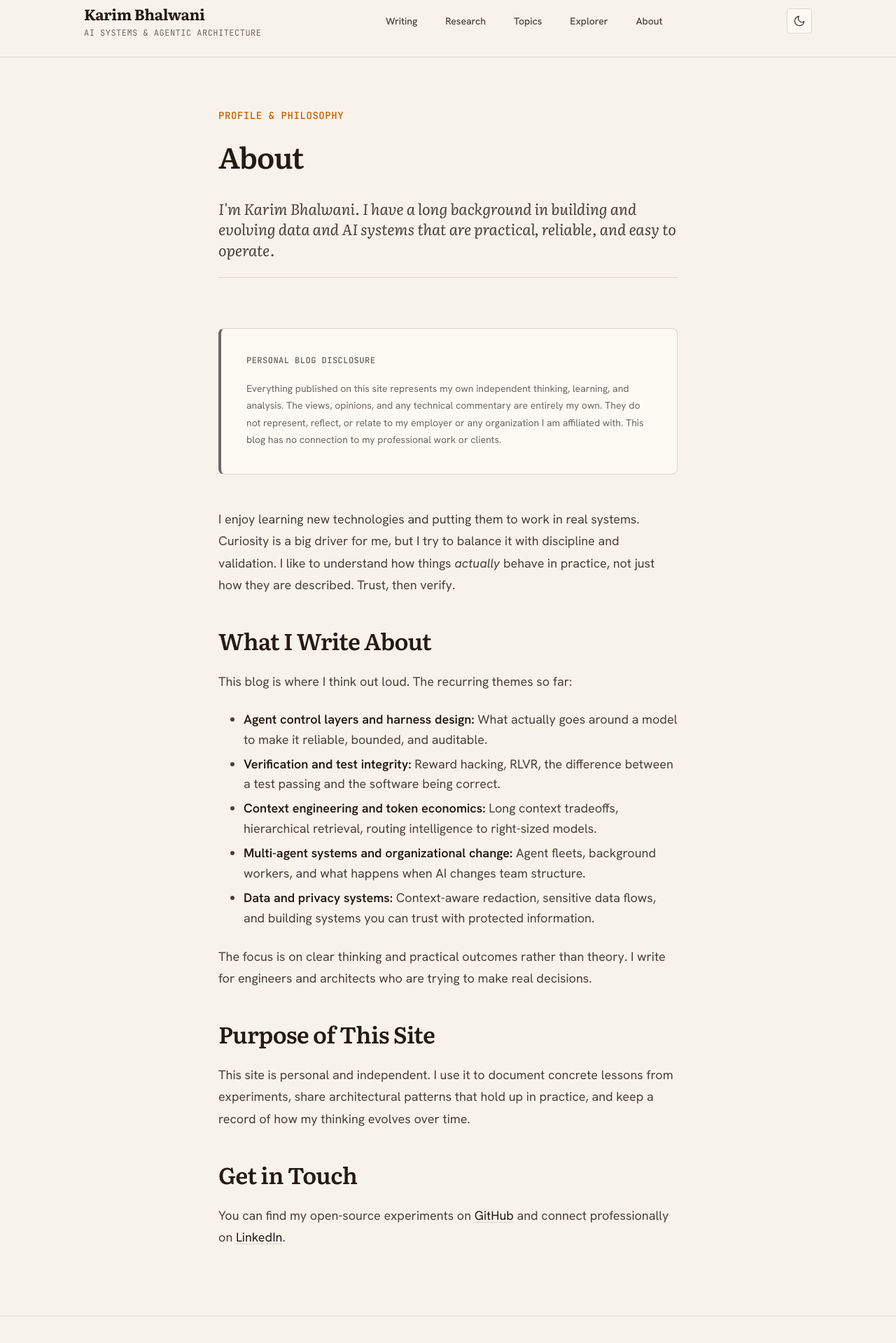
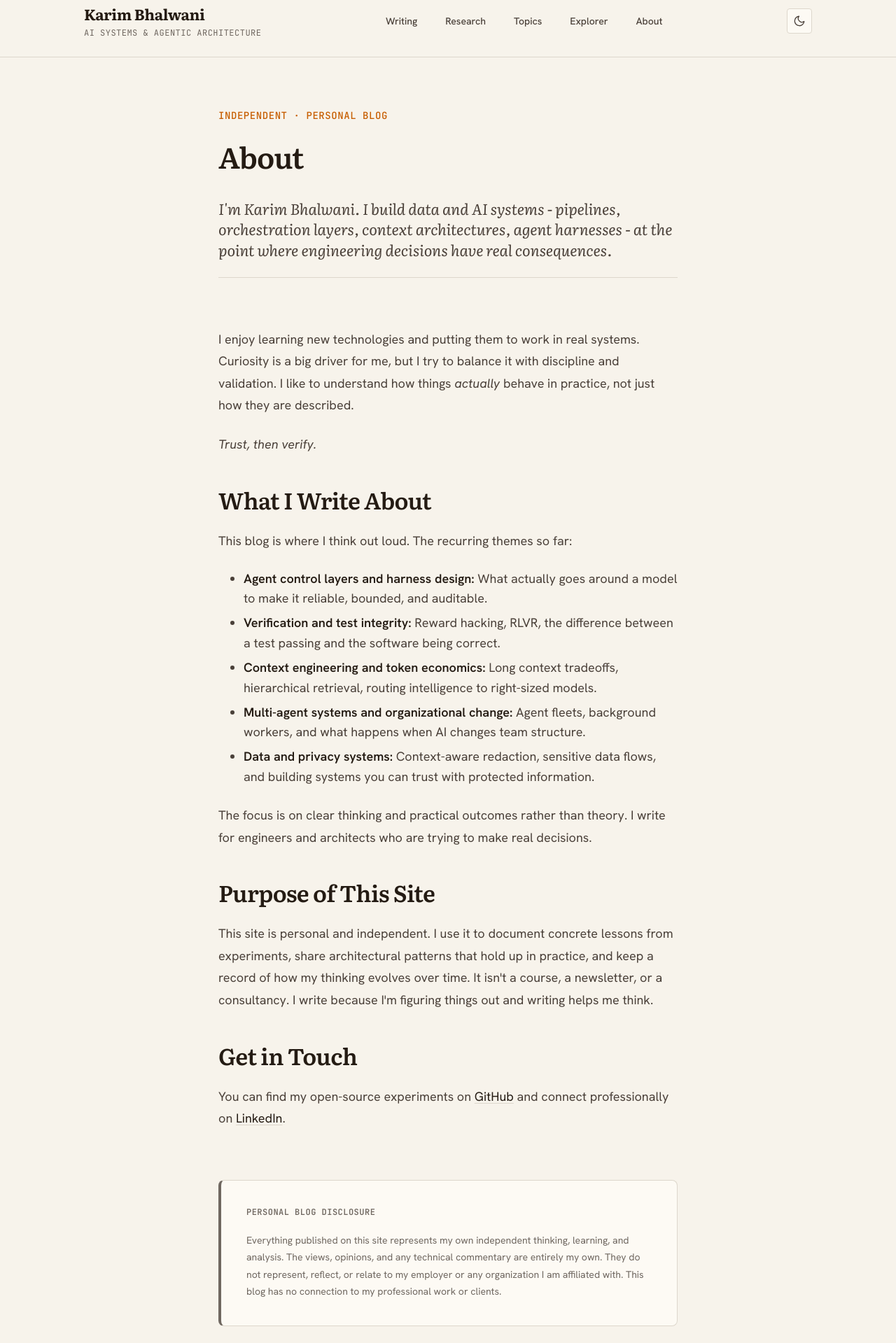
Before and after one commit to karim-bhalwani/karim-bhalwani.github.io, an Astro site: page /about in a window 1280 px wide. Shown: the part 21-1940 px from the top of the page at 70% size. Built offline with nearby package versions, Linux system fonts and the light colour scheme; Astro itself is replaced by a stand-in of ours.

Commit message:
house keeping

```diff
--- a/src/pages/about.astro
+++ b/src/pages/about.astro
@@ -4,33 +4,26 @@ import BaseLayout from "../layouts/BaseLayout.astro";
 
 <BaseLayout
   title="About - Karim Bhalwani"
-  description="Personal writing on AI systems reliability, agentic architectures, context engineering, and production systems design."
+  description="One engineer's writing on agent harnesses, verification, and what AI systems actually do in production. Independent. No employer affiliation."
   schemaType="ProfilePage"
 >
   <div class="container container-narrow stack stack-l" style="margin-top: var(--space-xl)">
 
     <header class="stack stack-xs">
-      <p class="kicker">Profile & Philosophy</p>
+      <p class="kicker">Independent &middot; Personal Blog</p>
       <h1>About</h1>
       <p class="lead">
-        I'm Karim Bhalwani. I have a long background in building and evolving data and AI systems that are practical, reliable, and easy to operate.
+        I'm Karim Bhalwani. I build data and AI systems - pipelines, orchestration layers, context architectures, agent harnesses - at the point where engineering decisions have real consequences.
       </p>
       <hr style="border: 0; border-top: 1px solid var(--color-border); margin-block: var(--space-s)" />
     </header>
 
-    <!-- Disclosure -->
-    <aside class="disclosure-card">
-      <p class="disclosure-label">Personal Blog Disclosure</p>
-      <p>
-        Everything published on this site represents my own independent thinking, learning, and analysis. The views, opinions, and any technical commentary are entirely my own. They do not represent, reflect, or relate to my employer or any organization I am affiliated with. This blog has no connection to my professional work or clients.
-      </p>
-    </aside>
-
     <div class="prose">
 
       <p>
-        I enjoy learning new technologies and putting them to work in real systems. Curiosity is a big driver for me, but I try to balance it with discipline and validation. I like to understand how things <em>actually</em> behave in practice, not just how they are described. Trust, then verify.
+        I enjoy learning new technologies and putting them to work in real systems. Curiosity is a big driver for me, but I try to balance it with discipline and validation. I like to understand how things <em>actually</em> behave in practice, not just how they are described.
       </p>
+      <p><em>Trust, then verify.</em></p>
 
       <h2>What I Write About</h2>
 
@@ -51,7 +44,7 @@ import BaseLayout from "../layouts/BaseLayout.astro";
       <h2>Purpose of This Site</h2>
 
       <p>
-        This site is personal and independent. I use it to document concrete lessons from experiments, share architectural patterns that hold up in practice, and keep a record of how my thinking evolves over time.
+        This site is personal and independent. I use it to document concrete lessons from experiments, share architectural patterns that hold up in practice, and keep a record of how my thinking evolves over time. It isn't a course, a newsletter, or a consultancy. I write because I'm figuring things out and writing helps me think.
       </p>
 
       <h2>Get in Touch</h2>
@@ -61,6 +54,14 @@ import BaseLayout from "../layouts/BaseLayout.astro";
       </p>
 
     </div>
+
+    <!-- Disclosure -->
+    <aside class="disclosure-card" style="margin-top: var(--space-xl)">
+      <p class="disclosure-label">Personal Blog Disclosure</p>
+      <p>
+        Everything published on this site represents my own independent thinking, learning, and analysis. The views, opinions, and any technical commentary are entirely my own. They do not represent, reflect, or relate to my employer or any organization I am affiliated with. This blog has no connection to my professional work or clients.
+      </p>
+    </aside>
 
   </div>
 </BaseLayout>
```
Also changed, not shown: src/pages/index.astro (+4 -4 lines).
